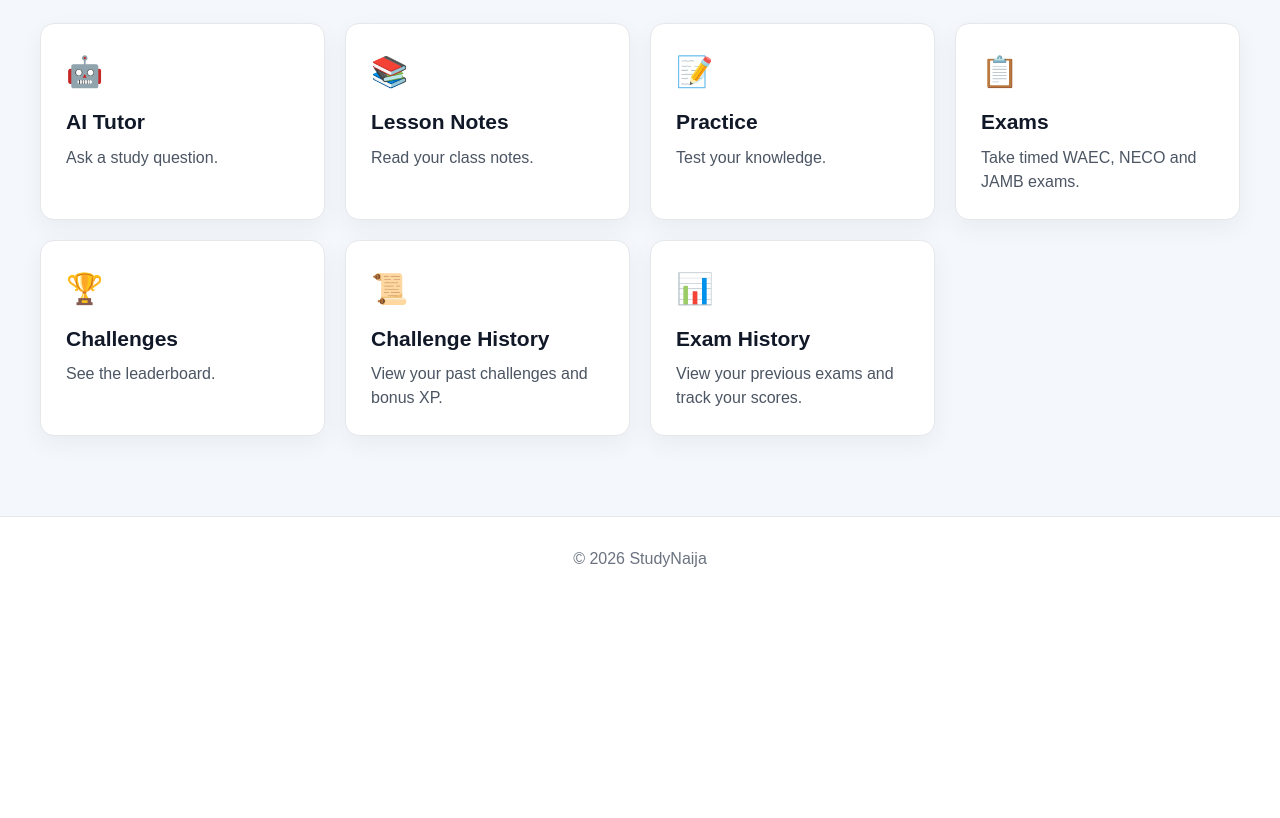
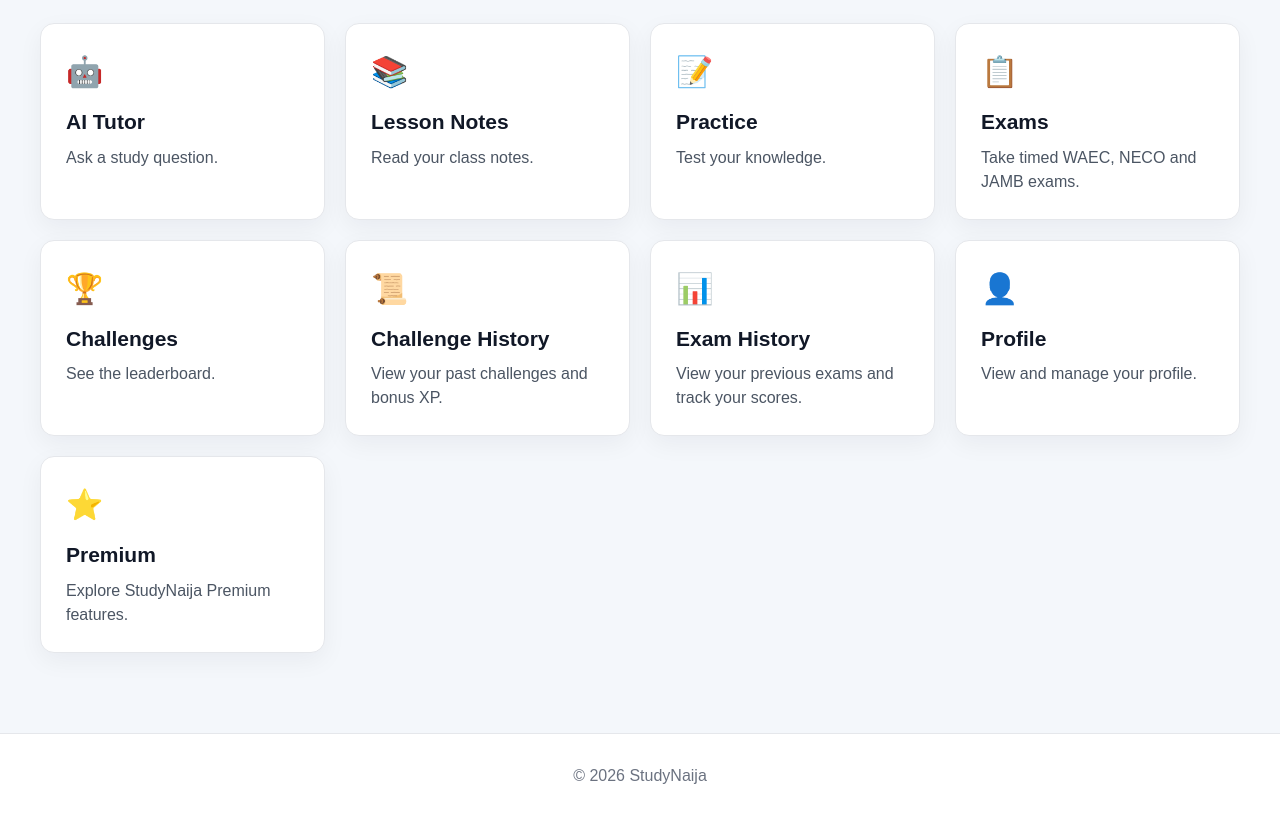
Before and after one commit to Tee-11/studynaijaai.ng, a Flask app: page /dashboard in a window 1280 px wide. Shown: the part 2020-2838 px from the top of the page. Before the commit the page ends 2587 px from the top, so only its background shows below. Run offline with Flask 3, Linux system fonts and the light colour scheme; the visitor is signed in with stand-in values (Sample User, id 1); data comes from the database, SQL or seed files in the repository; data that the repository does not hold is empty; some libraries are stand-ins or nearby versions.

Commit message:
Add Profile and Premium cards to dashboard

```diff
--- a/templates/dashboard.html
+++ b/templates/dashboard.html
@@ -512,6 +512,40 @@ Dashboard
         </p>
     </a>
 
+    <a
+        class="card link-card"
+        href="{{ url_for('profile') }}"
+    >
+        <div class="icon">
+            👤
+        </div>
+
+        <h2>
+            Profile
+        </h2>
+
+        <p>
+            View and manage your profile.
+        </p>
+    </a>
+
+    <a
+        class="card link-card"
+        href="{{ url_for('premium') }}"
+    >
+        <div class="icon">
+            ⭐
+        </div>
+
+        <h2>
+            Premium
+        </h2>
+
+        <p>
+            Explore StudyNaija Premium features.
+        </p>
+    </a>
+
 
 </section>
 
```
